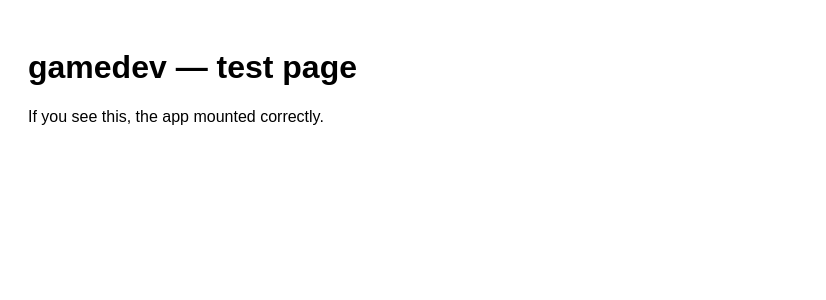
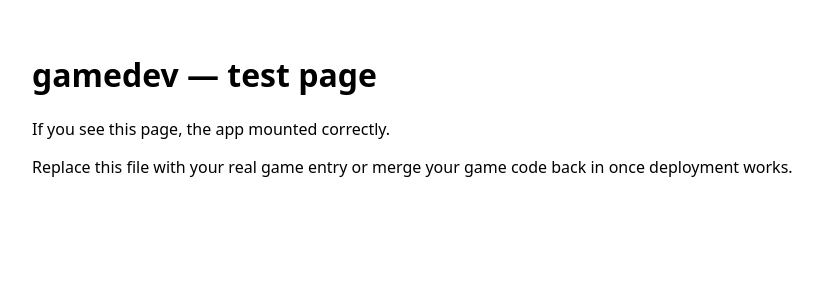
Before and after one commit to eliotdupouy/gamedev, a React (Vite) app: page / in a window 1280 px wide. Shown: the top 300 px of the page, without its empty margins (0-826 px from the left). Built offline with nearby package versions, Linux system fonts and the light colour scheme.

Commit message:
Update index.jsx

```diff
--- a/index.jsx
+++ b/index.jsx
@@ -3,9 +3,10 @@ import { createRoot } from 'react-dom/client'
 
 function App() {
   return (
-    <div style={{fontFamily:'sans-serif',padding:20}}>
+    <div style={{ fontFamily: 'system-ui, sans-serif', padding: 24 }}>
       <h1>gamedev — test page</h1>
-      <p>If you see this, the app mounted correctly.</p>
+      <p>If you see this page, the app mounted correctly.</p>
+      <p>Replace this file with your real game entry or merge your game code back in once deployment works.</p>
     </div>
   )
 }
```
